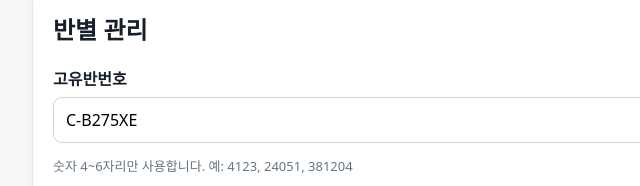
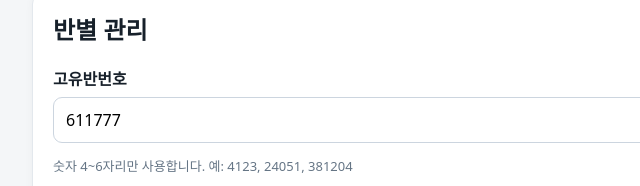
Before and after one commit to jaehun0478-rgb/ai-mode-blocker, a plain HTML site: page docs/index.html in a window 1280 px wide. Both pictures are taken after a click on the button "랜덤 번호". Shown: the part 356-542 px from the top of the page, 146-786 px from the left. Drawn offline with Linux system fonts and the light colour scheme.

Commit message:
Generate numeric class codes only

```diff
--- a/docs/index.html
+++ b/docs/index.html
@@ -298,10 +298,9 @@ $("addHostBtn").onclick=()=>{
   $("newHost").value="";
 };
 $("randomClassBtn").onclick=()=>{
-  const chars="ABCDEFGHJKLMNPQRSTUVWXYZ23456789";
-  let s="";
-  crypto.getRandomValues(new Uint8Array(6)).forEach(v=>s+=chars[v%chars.length]);
-  $("classCode").value="C-"+s;
+  const arr=new Uint32Array(1);
+  crypto.getRandomValues(arr);
+  $("classCode").value=String(100000 + (arr[0] % 900000));
 };
 
 const initialClass=new URL(location.href).searchParams.get("class");
```
